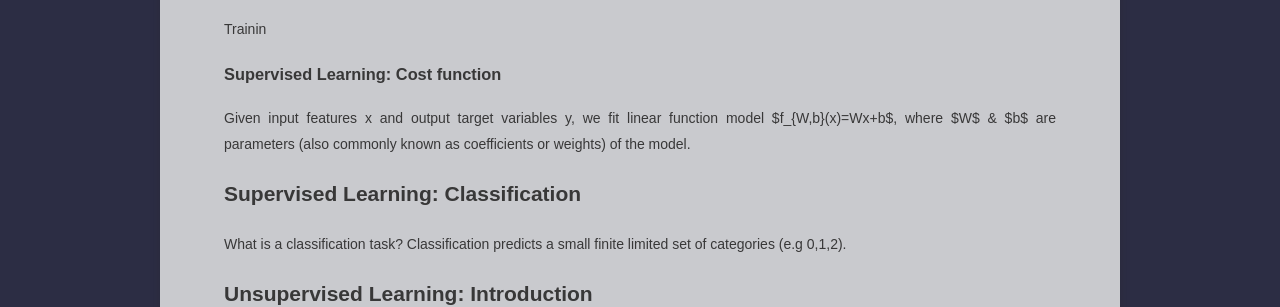
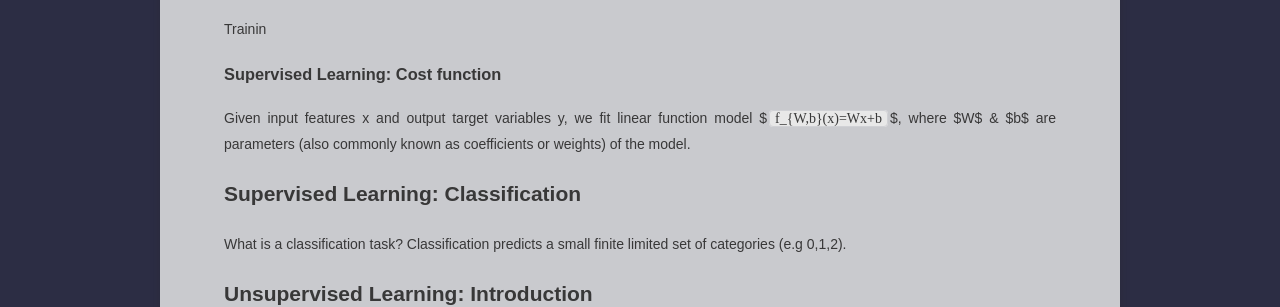
Before and after one commit to leezhiqiangleonard/leezhiqiangleonard.github.io, a Jekyll site: the page built from _posts/2023-05-01-Machine-Learning.md, in a window 1280 px wide. Shown: the part 866-1173 px from the top of the page. Built offline with Jekyll 4.4.1, drawn with Linux system fonts in a browser that asks for light colours; some web fonts are replaced.

```diff
--- a/_posts/2023-05-01-Machine-Learning.md
+++ b/_posts/2023-05-01-Machine-Learning.md
@@ -30,7 +30,7 @@ Regression predicts a number of infinitely many possible output values (e.g real
 Trainin
 
 ### Supervised Learning: Cost function
-Given input features x and output target variables y, we fit linear function model \$f_{W,b}(x)=Wx+b\$, where $W$ & $b$ are parameters (also commonly known as coefficients or weights) of the model.
+Given input features x and output target variables y, we fit linear function model $`f_{W,b}(x)=Wx+b`$, where $W$ & $b$ are parameters (also commonly known as coefficients or weights) of the model.
 
 ## Supervised Learning: Classification
 
```
